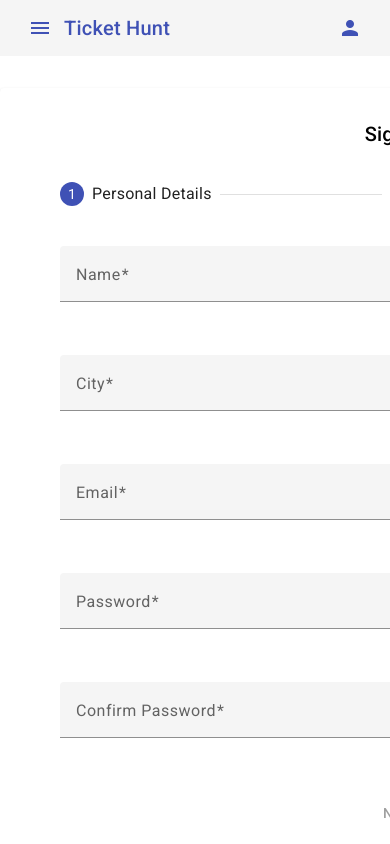
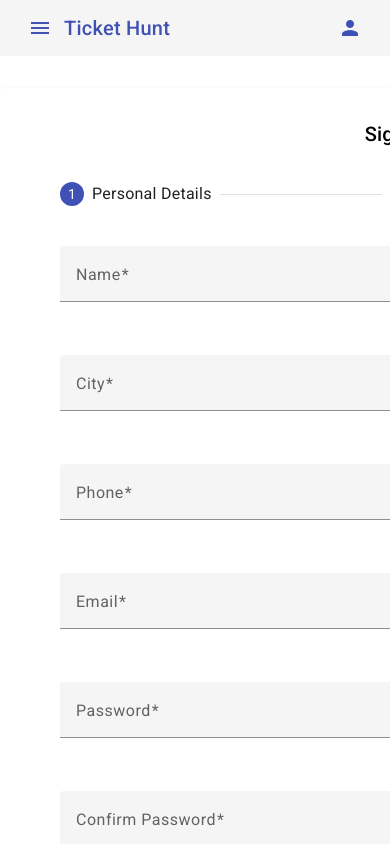
Before and after one commit to Priyanka7775/Ticket-Hunt, an Angular app in the folder ticket-hunt-frontend/: page /signup in a window 390 px wide. Shown: the top 844 px of the page. Built offline with nearby package versions, Linux system fonts and the light colour scheme.

Commit message:
added missing phone in signup form

```diff
--- a/ticket-hunt-frontend/src/app/dashboard/signup/signup.component.css
+++ b/ticket-hunt-frontend/src/app/dashboard/signup/signup.component.css
@@ -33,3 +33,13 @@ button{
     text-align: left;
     width: 100%;
 }
+
+/* Removing Input Number Scroller */
+input[type="number"]::-webkit-outer-spin-button,
+input[type="number"]::-webkit-inner-spin-button {
+    -webkit-appearance: none;
+    margin: 0;
+}
+input[type="number"] {
+    -moz-appearance: textfield;
+}
--- a/ticket-hunt-frontend/src/app/dashboard/signup/signup.component.html
+++ b/ticket-hunt-frontend/src/app/dashboard/signup/signup.component.html
@@ -8,14 +8,20 @@
                 <ng-template matStepLabel>Personal Details</ng-template>
                 <mat-form-field>
                     <mat-label>Name</mat-label>
-                    <input type="text" required matInput formControlName="name">
+                    <input type="text" required matInput formControlName="name" onkeydown="return /[a-z]/i.test(event.key)">
                     <mat-error class="error" *ngIf="customer.controls['name'].hasError('required')">Name is required</mat-error>
                 </mat-form-field>
                 <mat-form-field>
                     <mat-label>City</mat-label>
-                    <input type="text" required matInput formControlName="city" required>
+                    <input type="text" required matInput formControlName="city" required onkeydown="return /[a-z]/i.test(event.key)">
                     <mat-error class="error" *ngIf="customer.controls['city'].hasError('required')">City is required</mat-error>
-                    </mat-form-field>
+                </mat-form-field>
+                 <mat-form-field>
+                     <mat-label>Phone</mat-label>
+                    <input type="number" required matInput formControlName="phone" required>
+                    <mat-error class="error" *ngIf="customer.controls['phone'].hasError('required')">Phone is required</mat-error>
+                    <mat-error class="error" *ngIf="customer.controls['phone'].hasError('pattern')">Valid phone number contains 10 digit starting with 7/8/9</mat-error>
+                </mat-form-field>
                     <mat-form-field>
                         <mat-label>Email</mat-label>
                         <input type="email" required matInput formControlName="email">
--- a/ticket-hunt-frontend/src/app/dashboard/signup/signup.component.ts
+++ b/ticket-hunt-frontend/src/app/dashboard/signup/signup.component.ts
@@ -16,6 +16,11 @@ export class SignupComponent {
   customer = this.fb.group({
     name: ['', Validators.required],
     city: ['', Validators.required],
+     phone: ['',
+      Validators.compose([
+        Validators.required,
+        Validators.pattern('(9|8|7)[0-9]{9}'),
+      ])],
       email: ['', Validators.compose([
             Validators.required,
             Validators.pattern('[a-z0-9._%+-]+@[a-z0-9.-]+.[a-z]{2,4}$'),
@@ -66,6 +71,7 @@ export class SignupComponent {
        email: customer.get('email')?.value,
         password: customer.get('password')?.value,
         city: customer.get('city')?.value,
+        phone: customer.get('phone')?.value,
         interest: interested,
        role: interest.get('role')?.value
     }
@@ -73,6 +79,8 @@ export class SignupComponent {
     console.log(userData);
   }
 }
+
+// Out function to check password and confirm password is same or different
 
 export function verifypwd(pass: string, cnfPass: string): ValidatorFn {
   return (control: AbstractControl): ValidationErrors | null => {
--- a/ticket-hunt-frontend/src/app/model/user.model.ts
+++ b/ticket-hunt-frontend/src/app/model/user.model.ts
@@ -2,7 +2,8 @@ export type User = {
     name?: String,
     email?: String,
     password?: String,
-    city?:String,
+    city?: String,
+    phone?: number,
     interest?: String[],
     role?:String
 }
```
